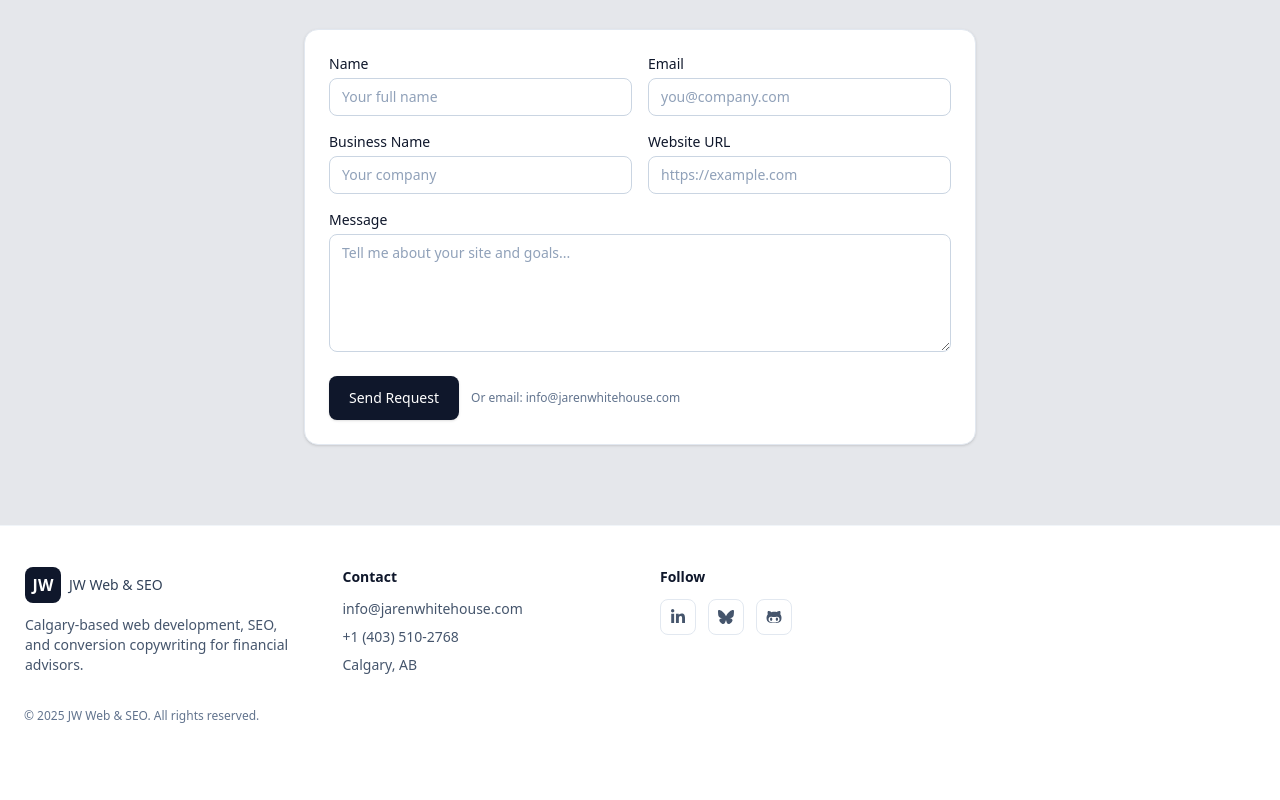
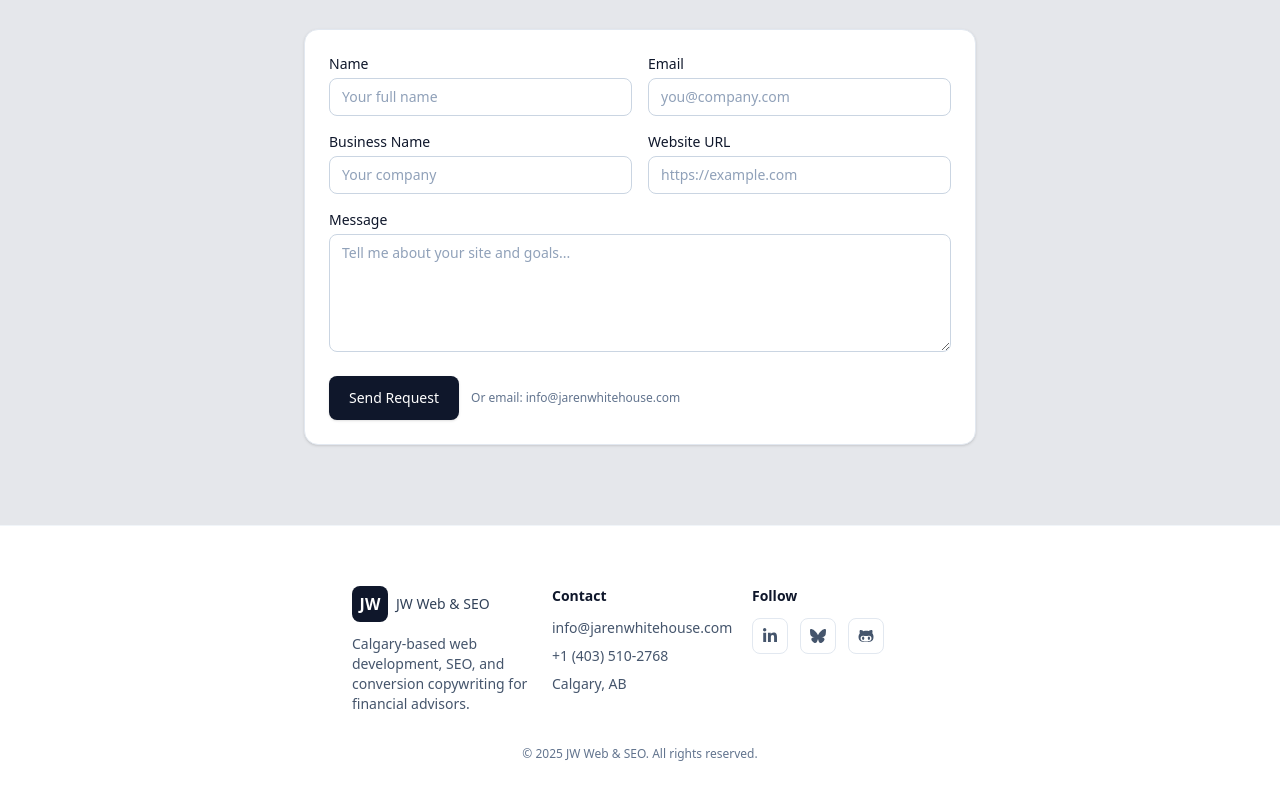
Before and after one commit to m4cbeth/warpofolio, a Next.js app: page / in a window 1280 px wide. Shown: the part 3523-4323 px from the top of the page. Before the commit the page ends 4287 px from the top, so only its background shows below. Built offline with nearby package versions, Linux system fonts and the light colour scheme.

Commit message:
footer fix

```diff
--- a/src/components/Footer.tsx
+++ b/src/components/Footer.tsx
@@ -3,10 +3,12 @@ import EmailLink from "./EmailLink";
 
 export function Footer() {
   return (
-    <footer className="py-10 border-t border-slate-100 dark:border-slate-800 bg-white dark:bg-slate-950">
-      <div className="border flex flex-col justify-between border-white mx-auto max-w-7xl px-4 md:px-6">
-        <div className="grid gap-10 sm:grid-cols-2 lg:grid-cols-4">
-          <div className="">
+   <footer className="py-10 border-t border-slate-100 dark:border-slate-800 bg-white dark:bg-slate-950">
+      <div className="mx-auto max-w-7xl px-4 md:px-6 flex justify-center">
+        <div className=" max-w-xl flex flex-col md:grid md:grid-cols-3 md:gap-6 md">
+
+
+          <div className="mt-10 md:mt-5">
             <div className="flex items-center gap-2">
               <div className="flex h-9 w-9 items-center justify-center rounded-md bg-slate-900 font-semibold text-white dark:bg-white dark:text-slate-900">
                 JW
@@ -18,7 +20,7 @@ export function Footer() {
             </p>
           </div>
 
-          <div>
+          <div className="mt-10 md:mt-5">
             <h4 className="text-sm font-semibold text-slate-900 dark:text-white">Contact</h4>
             <ul className="mt-3 space-y-2 text-sm text-slate-600 dark:text-slate-400">
               <li>
@@ -29,7 +31,7 @@ export function Footer() {
             </ul>
           </div>
 
-          <div>
+          <div className="mt-10 md:mt-5">
             <h4 className="text-sm font-semibold text-slate-900 dark:text-white">Follow</h4>
             <div className="mt-3 flex items-center gap-3">
               <a
@@ -64,7 +66,7 @@ export function Footer() {
         </div>
 
       </div>
-        <div className="mx-auto mt-8 max-w-7xl px-4 md:px-6">
+        <div className="text-center mt-8 max-w-7xl px-4 md:px-6">
           <p className="text-xs text-slate-500 dark:text-slate-400">© {new Date().getFullYear()} JW Web & SEO. All rights reserved.</p>
         </div>
     </footer>
```
